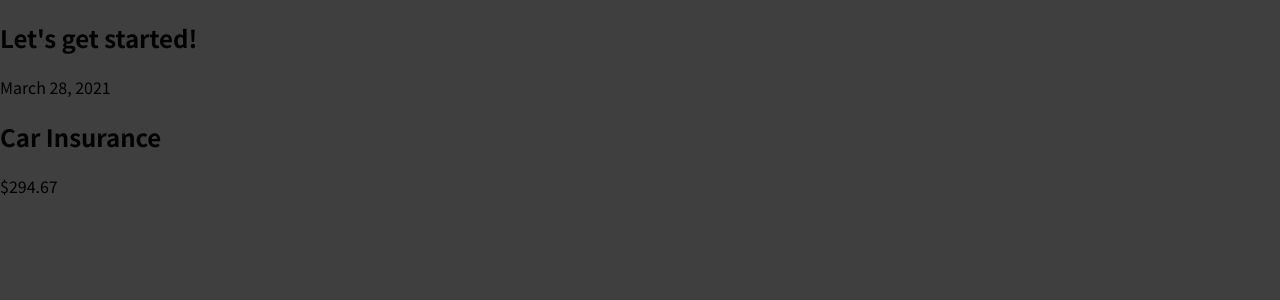
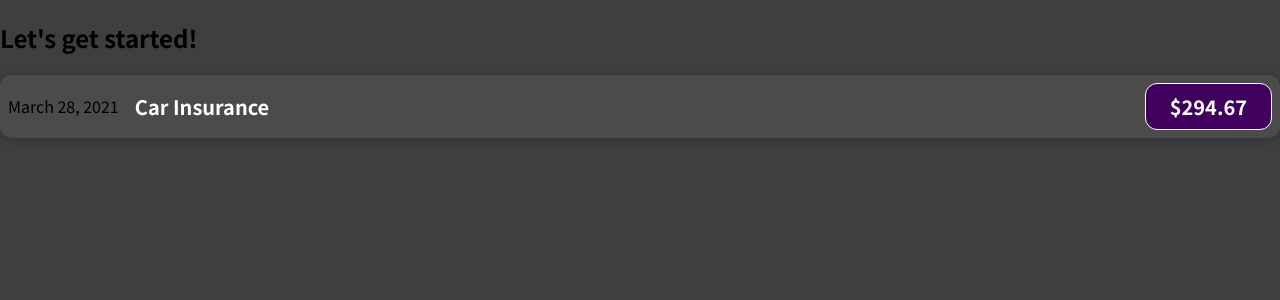
Before and after one commit to oliveroliverio/WD-Udemy-MaxS-React-the-complete-guide, a JavaScript app in the folder Section03/01-starting-setup/: page / in a window 1280 px wide. Shown: the top 300 px of the page. Built offline with nearby package versions, Linux system fonts and the light colour scheme.

Commit message:
20211201 Add basic CSS

```diff
--- /dev/null
+++ b/Section03/01-starting-setup/src/components/ExpenseItem.css
@@ -0,0 +1,56 @@
+.expense-item {
+  display: flex;
+  justify-content: space-between;
+  align-items: center;
+  box-shadow: 0 2px 8px rgba(0, 0, 0, 0.25);
+  padding: 0.5rem;
+  margin: 1rem 0;
+  border-radius: 12px;
+  background-color: #4b4b4b;
+}
+
+.expense-item__description {
+  display: flex;
+  flex-direction: column;
+  gap: 1rem;
+  align-items: flex-end;
+  flex-flow: column-reverse;
+  justify-content: flex-start;
+  flex: 1;
+}
+
+.expense-item h2 {
+  color: #3a3a3a;
+  font-size: 1rem;
+  flex: 1;
+  margin: 0 1rem;
+  color: white;
+}
+
+.expense-item__price {
+  font-size: 1rem;
+  font-weight: bold;
+  color: white;
+  background-color: #40005d;
+  border: 1px solid white;
+  padding: 0.5rem;
+  border-radius: 12px;
+}
+
+@media (min-width: 580px) {
+  .expense-item__description {
+    flex-direction: row;
+    align-items: center;
+    justify-content: flex-start;
+    flex: 1;
+  }
+
+  .expense-item__description h2 {
+    font-size: 1.25rem;
+  }
+
+  .expense-item__price {
+    font-size: 1.25rem;
+    padding: 0.5rem 1.5rem;
+  }
+}
--- a/Section03/01-starting-setup/src/components/ExpenseItem.js
+++ b/Section03/01-starting-setup/src/components/ExpenseItem.js
@@ -1,11 +1,11 @@
-// create custom component
+import './ExpenseItem.css';
 function ExpenseItem() {
   return (
-    <div>
+    <div className="expense-item">
       <div>March 28, 2021</div>
-      <div>
+      <div className="expense-item__description">
         <h2>Car Insurance</h2>
-        <div>$294.67</div>
+        <div className="expense-item__price">$294.67</div>
       </div>
     </div>
   );
```
Also changed, not shown: 1 other file (tests, documents, lock files or other folders).
